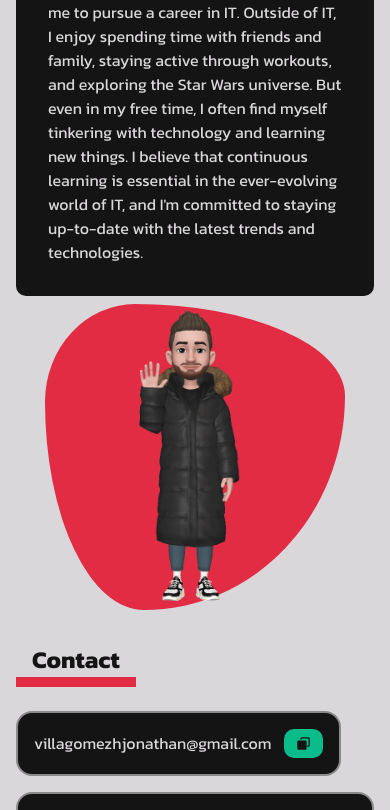
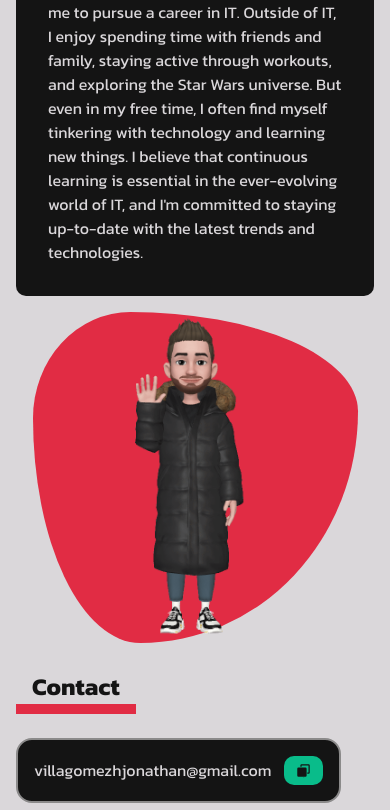
Before and after one commit to venoblin/personal-portfolio-frontend, a React (Create React App) app: page / in a window 390 px wide. Shown: the part 4893-5703 px from the top of the page. Built offline with nearby package versions, Linux system fonts and the light colour scheme; no server answers.

Commit message:
modified styles

```diff
--- a/src/components/sections/About.jsx
+++ b/src/components/sections/About.jsx
@@ -5,8 +5,10 @@ const About = () => {
   return (
     <section className='About' id='about'>
       <div className='wrapper'>
+        <h2>About Me</h2>
+
+        <div className='about-wrapper'>
           <div className='about-me'>
-          <h2>About Me</h2>
             <p>
             Hi, I'm Jonathan, a CompTIA A+ certified IT professional. My love for fixing things, my natural curiosity about how things work,
             and my passion for technology led me to pursue a career in IT. Outside of IT, I enjoy spending time with friends and family,
@@ -16,9 +18,13 @@ const About = () => {
             </p>
           </div>
 
-        <div className='emoji-wrapper'>
+          <div className='emoji wrapper'>
+            <div className='emoji-container'>
               <img className='emoji' src={emojiWaving} alt='Wavinng emoji' />
             </div>
+          </div>
+        </div>
+
       </div>
     </section>
   )
--- a/src/styles/About.css
+++ b/src/styles/About.css
@@ -1,24 +1,24 @@
 .About .emoji {
   height: 400px;
 }
-.About .emoji-wrapper {
+.About .emoji-container {
   background: #e12c44;
+  width: -moz-fit-content;
+  width: fit-content;
   border-radius: 30% 70% 67% 33%/32% 30% 70% 68%;
   margin-top: 0.5rem;
+  margin: auto auto;
 }
-.About .wrapper {
-  display: flex;
-  flex-wrap: wrap;
-  justify-content: space-between;
-  margin: 0 auto;
+.About .about-wrapper {
+  display: grid;
+  grid-template-columns: repeat(auto-fit, minmax(600px, 1fr));
+  gap: 1rem;
 }
 
-.about-me {
-  max-width: 700px;
-}
 .about-me p {
   background-color: #141414;
   color: #dad7da;
   padding: 2rem;
   border-radius: 10px;
+  height: 100%;
 }/*# sourceMappingURL=About.css.map */
--- a/src/styles/About.scss
+++ b/src/styles/About.scss
@@ -6,27 +6,28 @@
     height: 400px;
   }
 
-  .emoji-wrapper {
+  .emoji-container {
     background: $redColor;
+    width: fit-content;
     border-radius: 30% 70% 67% 33% / 32% 30% 70% 68%;
     margin-top: 0.5rem;
+    margin: auto auto;
   }
 
-  .wrapper {
-    display: flex;
-    flex-wrap: wrap;
-    justify-content: space-between;
-    margin: 0 auto;
+  .about-wrapper {
+    display: grid;
+    grid-template-columns: repeat(auto-fit, minmax(600px, 1fr));
+    gap: 1rem;
   }
 }
 
 .about-me {
-  max-width: 700px;
 
   p {
     background-color: $bgColor;
     color: $whiteColor;
     padding: 2rem;
     border-radius: 10px;
+    height: 100%;
   }
 }
--- a/src/styles/App.css
+++ b/src/styles/App.css
@@ -145,11 +145,10 @@ section .wrapper {
   .App .NavBar .menu-icon {
     display: block;
   }
-}
-@media (max-width: 1200px) {
-  .App .About .emoji-wrapper {
-    margin-left: auto;
-    margin-right: auto;
+  .App .About .about-wrapper {
+    display: grid;
+    grid-template-columns: repeat(auto-fit, minmax(300px, 1fr));
+    gap: 1rem;
   }
 }
 @media (max-width: 900px) {
@@ -166,13 +165,13 @@ section .wrapper {
     grid-template-columns: 1fr;
     grid-template-rows: 2fr;
   }
-  .App .About .emoji-wrapper {
-    margin-left: auto;
-    margin-right: auto;
+  .App .About .about-wrapper {
+    display: grid;
+    grid-template-columns: 1fr;
+    gap: 1rem;
   }
-  .App .About .emoji-wrapper .emoji {
-    width: 300px;
-    height: auto;
+  .App .About .emoji {
+    height: 325px;
   }
 }
 @media (max-width: 600px) {
--- a/src/styles/App.scss
+++ b/src/styles/App.scss
@@ -129,13 +129,12 @@ section {
         display: block;
       }
     }
-  }
 
-  @media (max-width: 1200px) {
     .About {
-      .emoji-wrapper {
-        margin-left: auto;
-        margin-right: auto;
+      .about-wrapper {
+        display: grid;
+        grid-template-columns: repeat(auto-fit, minmax(300px, 1fr));
+        gap: 1rem;
       }
     }
   }
@@ -158,15 +157,14 @@ section {
     }
 
     .About {
+      .about-wrapper {
+        display: grid;
+        grid-template-columns: 1fr;
+        gap: 1rem;
+      }
 
-      .emoji-wrapper {
-        margin-left: auto;
-        margin-right: auto;
-
-        .emoji {
-          width: 300px;
-          height: auto;
-        }
+      .emoji {
+        height: 325px;
       }
     }
   }
```
Also changed, not shown: 2 other files (tests, documents, lock files or other folders). Lines whose indentation alone changed are shown as unchanged.
